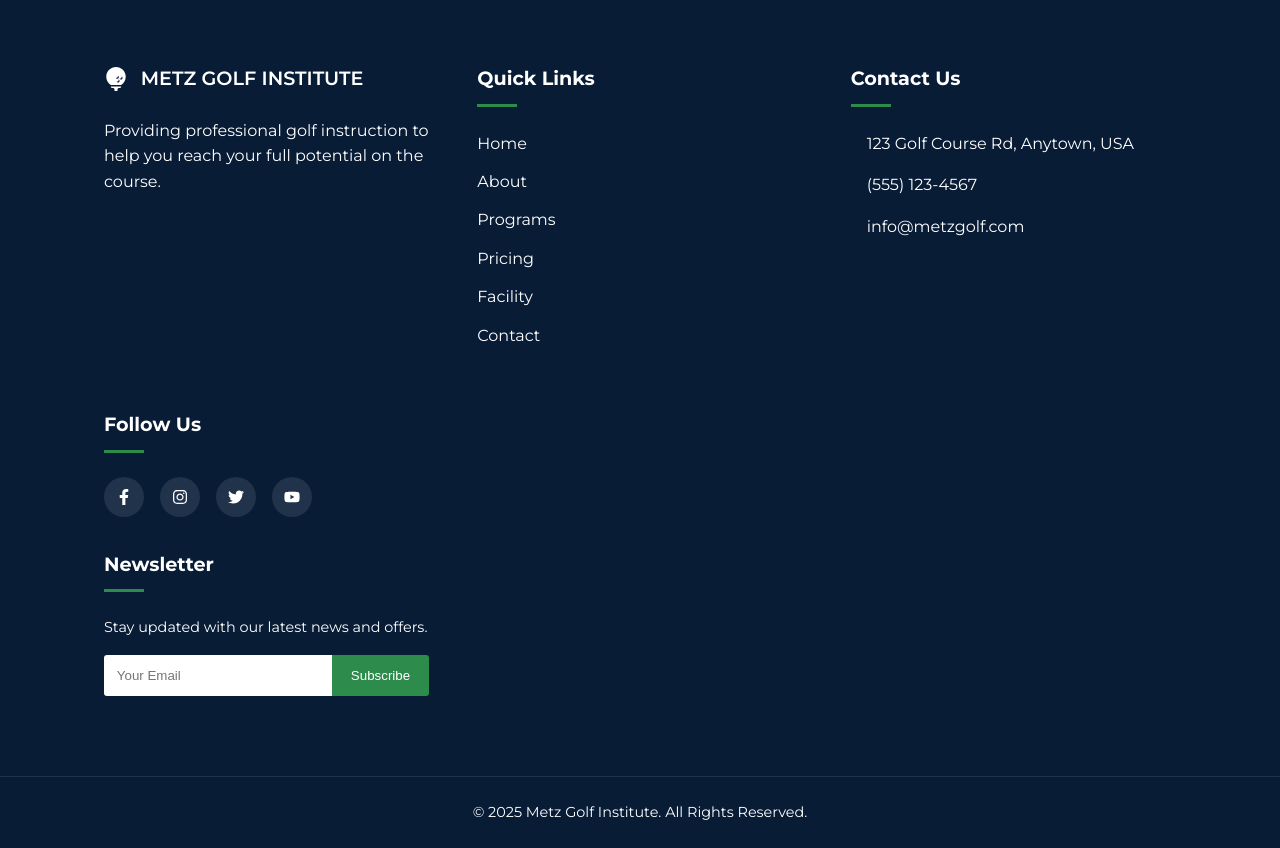
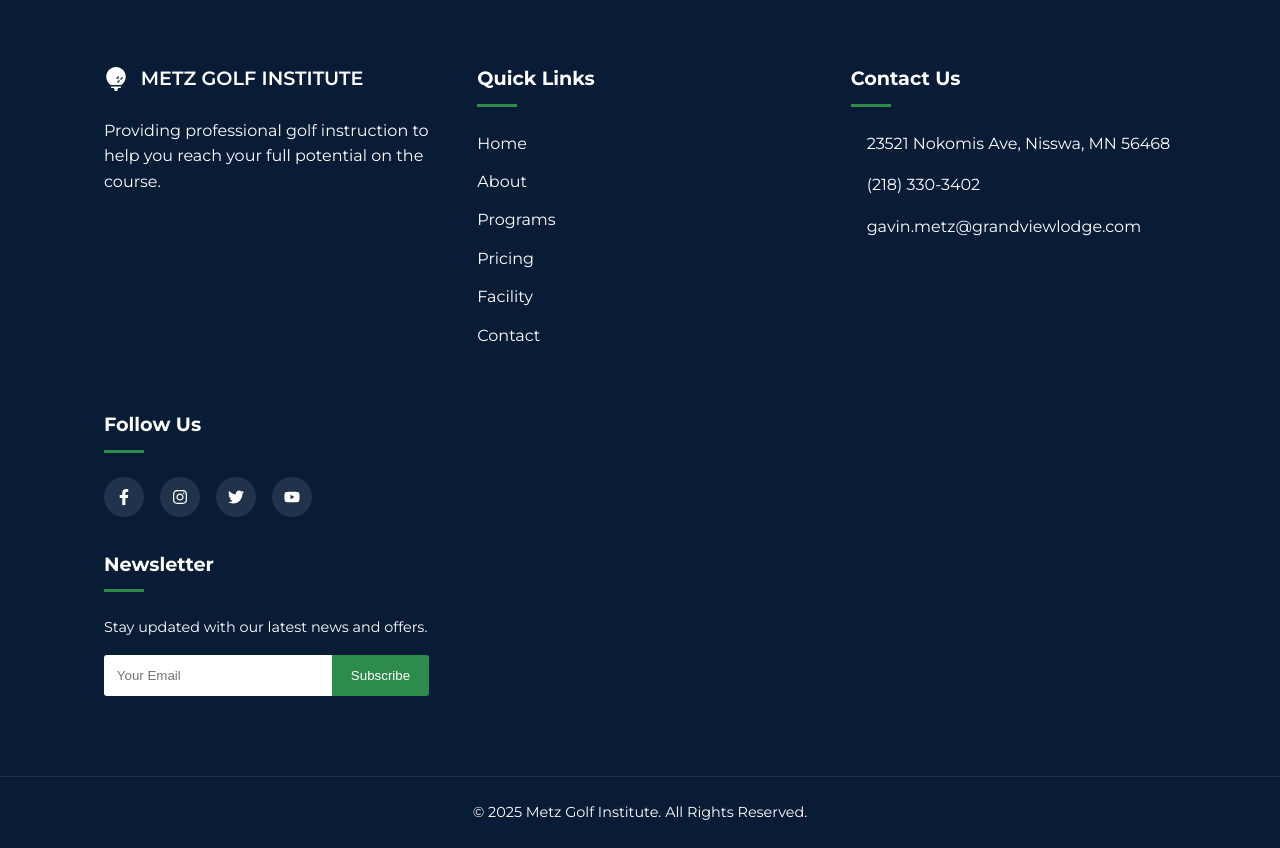
Before and after one commit to ryanpedersonphotography/metzgolfinstitute, a React (Vite) app: page / in a window 1280 px wide. Shown: the part 5980-6828 px from the top of the page. Built offline with nearby package versions, Linux system fonts and the light colour scheme.

Commit message:
pieces of info

```diff
--- a/src/components/Footer.jsx
+++ b/src/components/Footer.jsx
@@ -30,9 +30,9 @@ const Footer = () => {
         <div className="footer-column">
           <h4>Contact Us</h4>
           <ul className="contact-info">
-            <li><i className="fas fa-map-marker-alt"></i> 123 Golf Course Rd, Anytown, USA</li>
-            <li><i className="fas fa-phone"></i> (555) 123-4567</li>
-            <li><i className="fas fa-envelope"></i> info@metzgolf.com</li>
+            <li><i className="fas fa-map-marker-alt"></i> 23521 Nokomis Ave, Nisswa, MN 56468</li>
+            <li><i className="fas fa-phone"></i> (218) 330-3402</li>
+            <li><i className="fas fa-envelope"></i> gavin.metz@grandviewlodge.com</li>
           </ul>
         </div>
 
@@ -40,7 +40,7 @@ const Footer = () => {
           <h4>Follow Us</h4>
           <div className="social-icons">
             <a href="#" className="social-icon"><FaFacebookF /></a>
-            <a href="#" className="social-icon"><FaInstagram /></a>
+            <a href="https://www.instagram.com/metzgolfinstitute/" className="social-icon"><FaInstagram /></a>
             <a href="#" className="social-icon"><FaTwitter /></a>
             <a href="#" className="social-icon"><FaYoutube /></a>
           </div>
```
